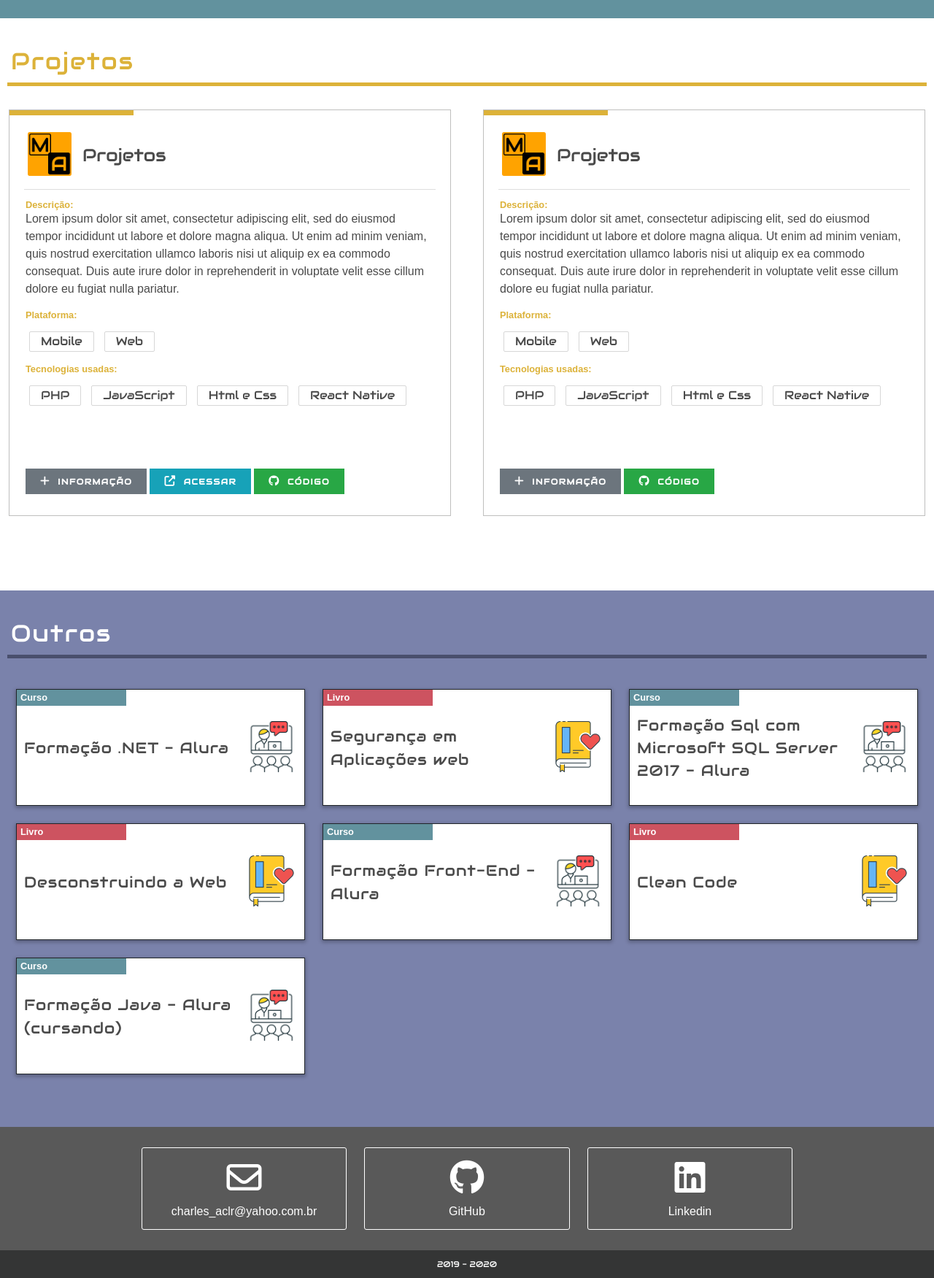
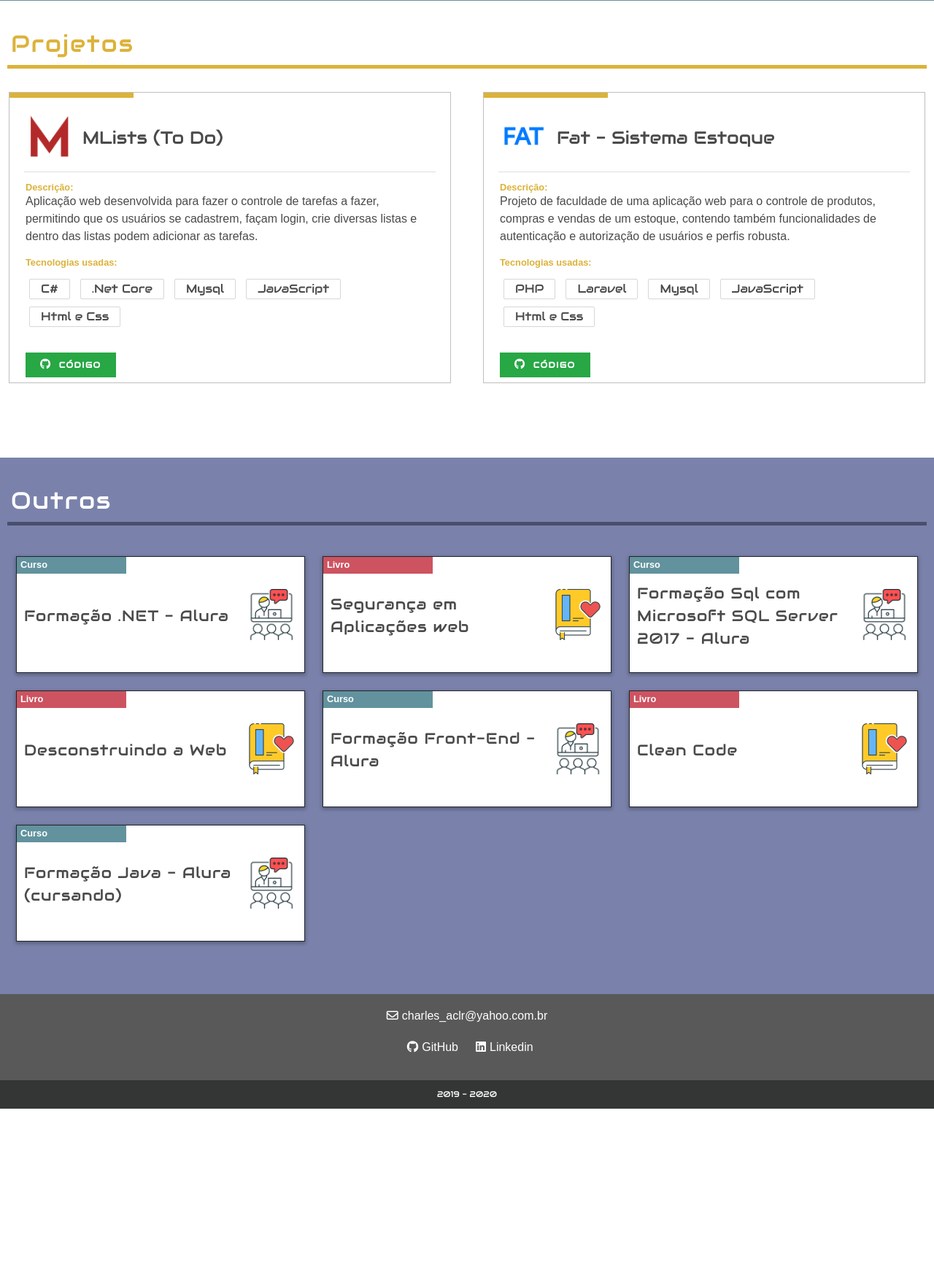
Before and after one commit to antonycharles/antonycharles.github.io, a PHP site: page / in a window 1280 px wide. Shown: the part 2535-4286 px from the top of the page at 73% size. After the commit the page ends 4054 px from the top, so only its background shows below. Run offline with PHP 8.4, Linux system fonts and the light colour scheme; some libraries are stand-ins or nearby versions.

Commit message:
informações de projeto

```diff
--- a/css/style.css
+++ b/css/style.css
@@ -171,6 +171,12 @@ ul li p{
 
 .text-center{
     text-align: center;
+}
+.text-left{
+    text-align: left;
+}
+.text-right{
+    text-align: right;
 }
 .btn{
     border:none;
@@ -652,7 +658,7 @@ ul li p{
 }
 .projetos-item header figure{
     display:table-cell;
-    height: 100%;
+    height: 73px;
     margin:0px;
     padding:5px;
     padding-right: 15px;
@@ -781,23 +787,16 @@ ul li p{
     padding: 1em 0px;
 }
 
-.box-contatos ul li a{
-    border: 1px solid #FFF;
-    border-radius: 3px;
-    display: block;
+.box-contatos a{
     color: #FFF;
     font-size: 1em;
     margin: 10px;
-    padding: 1em;
 }
-.box-contatos ul li a i{
-    font-size: 3em;
-    display:block;
-    margin-bottom: 15px;
+.box-contatos a i{
+    padding-right: 5px;
 }
-.box-contatos ul li a:hover{
-    color:#343535;
-    border-color:#343535;
+.box-contatos a:hover{
+    opacity: 0.7;
 }
 .box-contatos-rodape{
     background-color: #343535;
--- a/index.html
+++ b/index.html
@@ -74,7 +74,7 @@
                             <header>
                                 <h2><span>QUEM SOU</span> Antony Charles</h2>
                             </header>
-                            <p>Desenvolvedor web com 2 anos de experiência, atuei como <b>programador</b> em diversos projetos, deste pequenos sites na empresa Plyn até grandes aplicações de RH na empresa Atento. Tive a oportunidade de trabalhar com diversas tecnologias voltadas para o desenvolvimento web (listadas abaixo) e também participei de diversas equipes, contribuindo muito para o meu desenvolvimento pessoal e profissional.</p>
+                            <p>Desenvolvedor web com 2 anos de experiência, atuei como <b>programador</b> em diversos projetos, deste pequenos sites na empresa Plyn até grandes aplicações de RH na empresa Atento. Tive a oportunidade de trabalhar com diversas tecnologias voltadas para o desenvolvimento web (listadas abaixo) e também participei de diversas equipes.</p>
                             <p>Estou cursando o penúltimo semestre da graduação em <b>Tecnólogo em Informática para Negócios</b>, no período noturno. Participo de diversos cursos online, leio livros e crio pequenos projetos para consolidar o conhecimento (todos apresentados neste portfólio).</p>
                             <p>Atualmente focado no <b>back-end</b>, especificamente na plataforma <b>.NET</b> da Microsoft.</p>
                         </div>
@@ -1218,35 +1218,31 @@
                         <article class="projetos-item margin-right">
                             <header>
                                 <figure>
-                                    <img src="images/projetos/logo-miniapps.png" alt=""/>
+                                    <img src="images/projetos/logo-mlists.png" alt="MLists (To Do)"/>
                                 </figure>
                                 <div>
-                                    <h2>Projetos</h2>
+                                    <h2>MLists (To Do)</h2>
                                 </div>
                             </header>
                             <div class="row">
                                 <div class="cl-12">
                                     <span>Descrição:</span>
-                                    <p>Lorem ipsum dolor sit amet, consectetur adipiscing elit, sed do eiusmod tempor incididunt ut labore et dolore magna aliqua. Ut enim ad minim veniam, quis nostrud exercitation ullamco laboris nisi ut aliquip ex ea commodo consequat. Duis aute irure dolor in reprehenderit in voluptate velit esse cillum dolore eu fugiat nulla pariatur.</p>
-                                    <span>Plataforma:</span>
-                                    <ul class="list list-projetos">
-                                        <li>Mobile</li>
-                                        <li>Web</li>
-                                    </ul>
+                                    <p>Aplicação web desenvolvida para fazer o controle de tarefas a fazer, permitindo que os usuários se cadastrem, façam login, crie diversas listas e dentro das listas podem adicionar as tarefas.</p>
                                     <span>Tecnologias usadas:</span>
                                     <ul class="list list-projetos height">
-                                        <li>PHP</li>
+                                        <li>C#</li>
+                                        <li>.Net Core</li>
+                                        <li>Mysql</li>
                                         <li>JavaScript</li>
                                         <li>Html e Css</li>
-                                        <li>React Native</li>
                                     </ul>
                                 </div>
                             </div>
                             <div class="row">
                                 <div class="cl-12">
-                                    <button class="btn btn-secondary"><i class="fas fa-plus"></i> INFORMAÇÃO</button>
-                                    <button class="btn btn-info"><i class="fas fa-external-link-alt"></i> Acessar</button>
-                                    <button class="btn btn-success"><i class="fab fa-github"></i> Código</button>
+                                    <a href="https://github.com/antonycharles/mlists.me" target="_blank" class="btn btn-success">
+                                        <i class="fab fa-github"></i> Código
+                                    </a>
                                 </div>
                             </div>
                         </article>
@@ -1255,34 +1251,31 @@
                         <article class="projetos-item margin-left">
                             <header>
                                 <figure>
-                                    <img src="images/projetos/logo-miniapps.png" alt=""/>
+                                    <img src="images/projetos/logo-fat.png" alt="Fat - Sistema Estoque"/>
                                 </figure>
                                 <div>
-                                    <h2>Projetos</h2>
+                                    <h2>Fat - Sistema Estoque</h2>
                                 </div>
                             </header>
                             <div class="row">
                                 <div class="cl-12">
                                     <span>Descrição:</span>
-                                    <p>Lorem ipsum dolor sit amet, consectetur adipiscing elit, sed do eiusmod tempor incididunt ut labore et dolore magna aliqua. Ut enim ad minim veniam, quis nostrud exercitation ullamco laboris nisi ut aliquip ex ea commodo consequat. Duis aute irure dolor in reprehenderit in voluptate velit esse cillum dolore eu fugiat nulla pariatur.</p>
-                                    <span>Plataforma:</span>
-                                    <ul class="list list-projetos">
-                                        <li>Mobile</li>
-                                        <li>Web</li>
-                                    </ul>
+                                    <p>Projeto de faculdade de uma aplicação web para o controle de produtos, compras e vendas de um estoque, contendo também funcionalidades de autenticação e autorização de usuários e perfis robusta.</p>
                                     <span>Tecnologias usadas:</span>
                                     <ul class="list list-projetos height">
                                         <li>PHP</li>
+                                        <li>Laravel</li>
+                                        <li>Mysql</li>
                                         <li>JavaScript</li>
                                         <li>Html e Css</li>
-                                        <li>React Native</li>
                                     </ul>
                                 </div>
                             </div>
                             <div class="row">
                                 <div class="cl-12">
-                                    <button class="btn btn-secondary"><i class="fas fa-plus"></i> INFORMAÇÃO</button>
-                                    <button class="btn btn-success"><i class="fab fa-github"></i> Código</button>
+                                    <a href="https://github.com/antonycharles/sistema-estoque.loc" target="_blank" class="btn btn-success">
+                                        <i class="fab fa-github"></i> Código
+                                    </a>
                                 </div>
                             </div>
                         </article>
@@ -1596,27 +1589,29 @@
         </section>
     </main>
     <footer>
-        <div class="grid-fluid box-contatos text-center">
+        <div class="grid-fluid box-contatos">
             <div class="grid">
                 <div class="row">
-                    <div class="cl-12 cl-m-12">
-                        <ul>
-                            <li>
-                                <a href="mailto:charles_aclr@yahoo.com.br" title="charles_aclr@yahoo.com.br" target="_blank">
-                                    <i class="far fa-envelope"></i>
-                                    charles_aclr@yahoo.com.br                                </a>
-                            </li>
-                            <li>
-                                <a href="https://github.com/antony-charles" target="_blank">
-                                    <i class="fab fa-github" target="_blank" aria-hidden="true"></i>GitHub
-                                </a>
-                            </li>
-                            <li>
-                                <a href="https://www.linkedin.com/in/antony-charles-dev" target="_blank">
-                                    <i class="fab fa-linkedin" aria-hidden="true"></i>Linkedin
-                                </a>
-                            </li>
-                        </ul>
+                    <div class="cl-12  text-center">
+                        <p>
+                            <a href="mailto:charles_aclr@yahoo.com.br" title="charles_aclr@yahoo.com.br" target="_blank">
+                                <i class="far fa-envelope"></i>charles_aclr@yahoo.com.br
+                            </a>
+                        </p>
+                    </div>
+                    <div class="cl-6 text-right">
+                        <p>
+                            <a href="https://github.com/antonycharles" target="_blank">
+                                <i class="fab fa-github" target="_blank" aria-hidden="true"></i>GitHub
+                            </a>
+                        </p>
+                    </div>
+                    <div class="cl-6 text-left">
+                        <p>
+                            <a href="https://www.linkedin.com/in/antony-charles-lima-reis/" target="_blank">
+                                <i class="fab fa-linkedin" aria-hidden="true"></i>Linkedin
+                            </a>
+                        </p>
                     </div>
                 </div>
             </div>
```
Also changed, not shown: images/projetos/logo-fat.png (added), images/projetos/logo-mlists.png (added).
